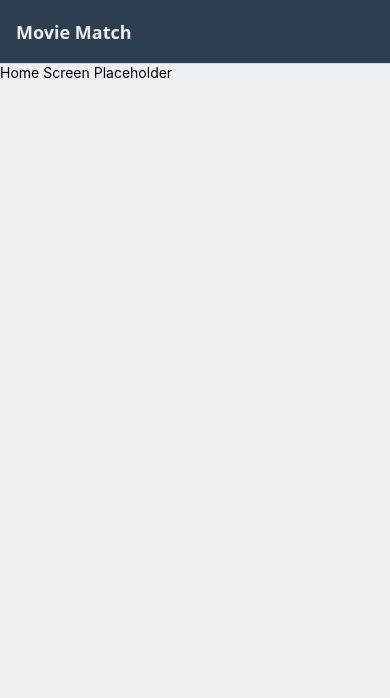
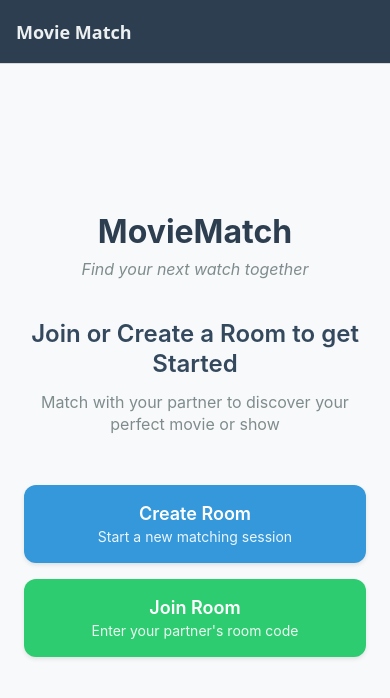
Before and after one commit to gekiclaws/moviematch, a React Native app in the folder app/: screen /Home in a window 390 px wide. Shown: the top 698 px of the page. Built offline with nearby package versions, Linux system fonts and the light colour scheme.

Commit message:
feat: Created HomeScreen Screen component that can navigate to join page

```diff
--- a/app/src/navigation/AppNavigator.tsx
+++ b/app/src/navigation/AppNavigator.tsx
@@ -4,8 +4,10 @@ import { createStackNavigator } from '@react-navigation/stack';
 import type { RootStackParamList } from '../types/navigation';
 import { View, Text } from 'react-native';
 
-// Placeholders for screen components
-const HomeScreen = () => <View><Text>Home Screen Placeholder</Text></View>;
+// Import actual screen components
+import HomeScreen from '../screens/HomeScreen';
+
+// Placeholders for remaining screen components
 const LobbyWaitingScreen = () => <View><Text>Lobby Waiting Placeholder</Text></View>;
 const JoinRoomScreen = () => <View><Text>Join Room Placeholder</Text></View>;
 const SuccessfullyJoinedScreen = () => <View><Text>Successfully Joined Placeholder</Text></View>;
--- a/app/src/screens/HomeScreen.tsx
+++ b/app/src/screens/HomeScreen.tsx
@@ -0,0 +1,105 @@
+import React from 'react';
+import {
+ View,
+ Text,
+ TouchableOpacity,
+ SafeAreaView,
+ Alert,
+} from 'react-native';
+
+import type { StackScreenProps } from '@react-navigation/stack';
+import type { RootStackParamList } from '../types/navigation';
+
+// Session & User Services
+import { SessionService } from '../services/firebase/sessionService';
+import { UserService } from '../services/firebase/userService';
+
+// Import styles
+import { styles } from '../styles/HomeScreenStyles';
+
+type Props = StackScreenProps<RootStackParamList, 'Home'>;
+
+export default function HomeScreen({ navigation }: Props) {
+    const handleCreateRoom = async () => {
+        try {
+            const tempUserId = `user_${Math.random().toString(36).substring(2, 10)}`;
+            const sessionId = await SessionService.create(tempUserId, {
+                movieType: [],
+                genres: [],
+                streamingServices: [],
+                favoriteTitles: [],
+                swipes: [],
+                createdAt: Date.now(),
+                sessionStatus: 'awaiting',
+            });
+
+            const session = await SessionService.get(sessionId);
+
+
+            navigation.navigate('LobbyWaiting', {
+                sessionId,
+                userId: tempUserId,
+                isHost: true,
+                session: session || undefined,
+            });
+        } catch (error) {
+            console.error('Error creating room:', error);
+            Alert.alert(
+                'Error',
+                'Failed to create room. Please try again.',
+                [{ text: 'OK' }]
+            );
+        }
+    };
+
+    const handleJoinRoom = () => {
+        navigation.navigate('JoinRoom');
+    };
+
+    return (
+        <SafeAreaView style={styles.container}>
+            <View style={styles.content}>
+                {/* App Title */}
+                <View style={styles.titleContainer}>
+                    <Text style={styles.appTitle}>MovieMatch</Text>
+                    <Text style={styles.subtitle}>Find your next watch together</Text>
+                </View>
+
+                {/* Main Header */}
+                <View style={styles.headerContainer}>
+                    <Text style={styles.headerText}>
+                        Join or Create a Room to get Started
+                    </Text>
+                    <Text style={styles.descriptionText}>
+                        Match with your partner to discover your perfect movie or show
+                    </Text>
+                </View>
+
+                {/* Action Buttons */}
+                <View style={styles.buttonContainer}>
+                    {/* Create Room Button */}
+                    <TouchableOpacity
+                        style={[styles.button, styles.createButton]}
+                        // onPress={handleCreateRoom}
+                        activeOpacity={0.8}
+                    >
+                        <Text style={styles.createButtonText}>Create Room</Text>
+                        <Text style={styles.buttonSubtext}>Start a new matching session</Text>
+                    </TouchableOpacity>
+
+                    {/* Join Room Button */}
+                    <TouchableOpacity
+                        style={[styles.button, styles.joinButton]}
+                        onPress={handleJoinRoom}
+                        activeOpacity={0.8}
+                    >
+                        <Text style={styles.joinButtonText}>Join Room</Text>
+                        <Text style={styles.buttonSubtext}>Enter your partner's room code</Text>
+                    </TouchableOpacity>
+                </View>
+
+            </View>
+        </SafeAreaView>
+    )
+
+}
--- /dev/null
+++ b/app/src/styles/HomeScreenStyles.ts
@@ -0,0 +1,98 @@
+import { StyleSheet } from 'react-native';
+
+export const styles = StyleSheet.create({
+ container: {
+   flex: 1,
+   backgroundColor: '#f8f9fa',
+ },
+ content: {
+   flex: 1,
+   paddingHorizontal: 24,
+   paddingVertical: 20,
+   justifyContent: 'center',
+ },
+  // Title Section
+ titleContainer: {
+   alignItems: 'center',
+   marginBottom: 40,
+ },
+ appTitle: {
+   fontSize: 32,
+   fontWeight: 'bold',
+   color: '#2c3e50',
+   marginBottom: 8,
+ },
+ subtitle: {
+   fontSize: 16,
+   color: '#7f8c8d',
+   fontStyle: 'italic',
+ },
+
+
+ // Header Section
+ headerContainer: {
+   alignItems: 'center',
+   marginBottom: 50,
+ },
+ headerText: {
+   fontSize: 24,
+   fontWeight: '600',
+   color: '#34495e',
+   textAlign: 'center',
+   marginBottom: 12,
+   lineHeight: 30,
+ },
+ descriptionText: {
+   fontSize: 16,
+   color: '#7f8c8d',
+   textAlign: 'center',
+   lineHeight: 22,
+ },
+
+
+ // Button Section
+ buttonContainer: {
+   gap: 16,
+   marginBottom: 40,
+ },
+ button: {
+   borderRadius: 12,
+   paddingVertical: 18,
+   paddingHorizontal: 24,
+   alignItems: 'center',
+   shadowColor: '#000',
+   shadowOffset: {
+     width: 0,
+     height: 2,
+   },
+   shadowOpacity: 0.1,
+   shadowRadius: 4,
+   elevation: 3,
+ },
+  // Create Button Styling
+ createButton: {
+   backgroundColor: '#3498db',
+ },
+ createButtonText: {
+   fontSize: 18,
+   fontWeight: '600',
+   color: '#ffffff',
+   marginBottom: 4,
+ },
+  // Join Button Styling
+ joinButton: {
+   backgroundColor: '#2ecc71',
+ },
+ joinButtonText: {
+   fontSize: 18,
+   fontWeight: '600',
+   color: '#ffffff',
+   marginBottom: 4,
+ },
+  // Button Subtext
+ buttonSubtext: {
+   fontSize: 14,
+   color: '#ffffff',
+   opacity: 0.9,
+ },
+});
```
